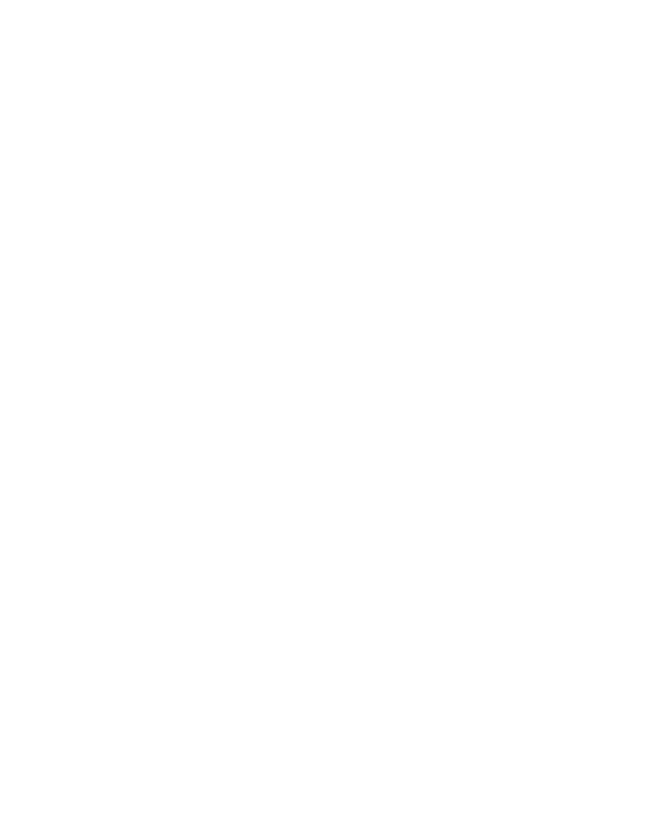
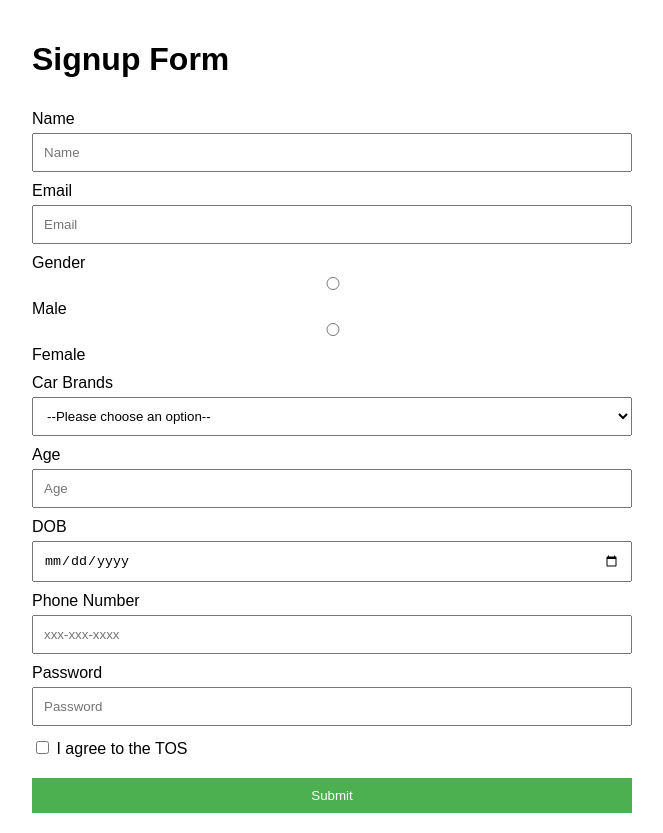
Before and after one commit to acciojob/signup-form-car-BrainCellCoder, a website: page main.html in a window 1280 px wide. Shown: the whole page, without its empty margins (308-971 px from the left). Before the commit the page ends 800 px from the top, so only its background shows below. Drawn offline with Linux system fonts and the light colour scheme.

Commit message:
created a submission

```diff
--- a/main.html
+++ b/main.html
@@ -10,6 +10,47 @@
 	<!-- the entire body must be written by student -->
     <script type="text/javascript" src="./script.js">
 </script>
+	<h1>Signup Form</h1>
+    <form method="POST">
+        <label for="name">Name</label>
+        <input type="text" id="name" name="name" placeholder="Name" required>
+
+        <label for="email">Email</label>
+        <input type="email" id="email" name="email" placeholder="Email" required>
+
+        <label>Gender</label>
+        <input type="radio" id="gender_m" name="gender" value="male" required>
+        <label for="gender_m">Male</label>
+        <input type="radio" id="gender_f" name="gender" value="female" required>
+        <label for="gender_f">Female</label>
+
+        <label for="cars">Car Brands</label>
+        <select id="cars" name="cars" required>
+            <option value="" disabled selected>--Please choose an option--</option>
+            <option value="audi">Audi</option>
+            <option value="bmw">BMW</option>
+            <option value="mercedes">Mercedes</option>
+            <option value="tesla">Tesla</option>
+        </select>
+
+        <label for="age">Age</label>
+        <input type="number" id="age" name="age" placeholder="Age" required>
+
+        <label for="dob">DOB</label>
+        <input type="date" id="dob" name="dob" required>
+
+        <label for="tel">Phone Number</label>
+        <input type="tel" id="tel" name="tel" placeholder="xxx-xxx-xxxx">
+
+        <label for="password">Password</label>
+        <input type="password" id="password" name="password" placeholder="Password" required>
+
+        <label>
+            <input type="checkbox" id="tos" name="tos" required> I agree to the TOS
+        </label>
+
+        <button type="submit">Submit</button>
+    </form>
 
 </body>
 
--- a/styles.css
+++ b/styles.css
@@ -1,2 +1,27 @@
-
-/* Your CSS Code here. */
+ body {
+            font-family: Arial, sans-serif;
+            max-width: 600px;
+            margin: 0 auto;
+            padding: 20px;
+        }
+        form {
+            display: flex;
+            flex-direction: column;
+        }
+        label {
+            margin-top: 10px;
+        }
+        input, select, button {
+            padding: 10px;
+            margin-top: 5px;
+        }
+        button {
+            margin-top: 20px;
+            background-color: #4CAF50;
+            color: white;
+            border: none;
+            cursor: pointer;
+        }
+        button:hover {
+            background-color: #45a049;
+        }
```
